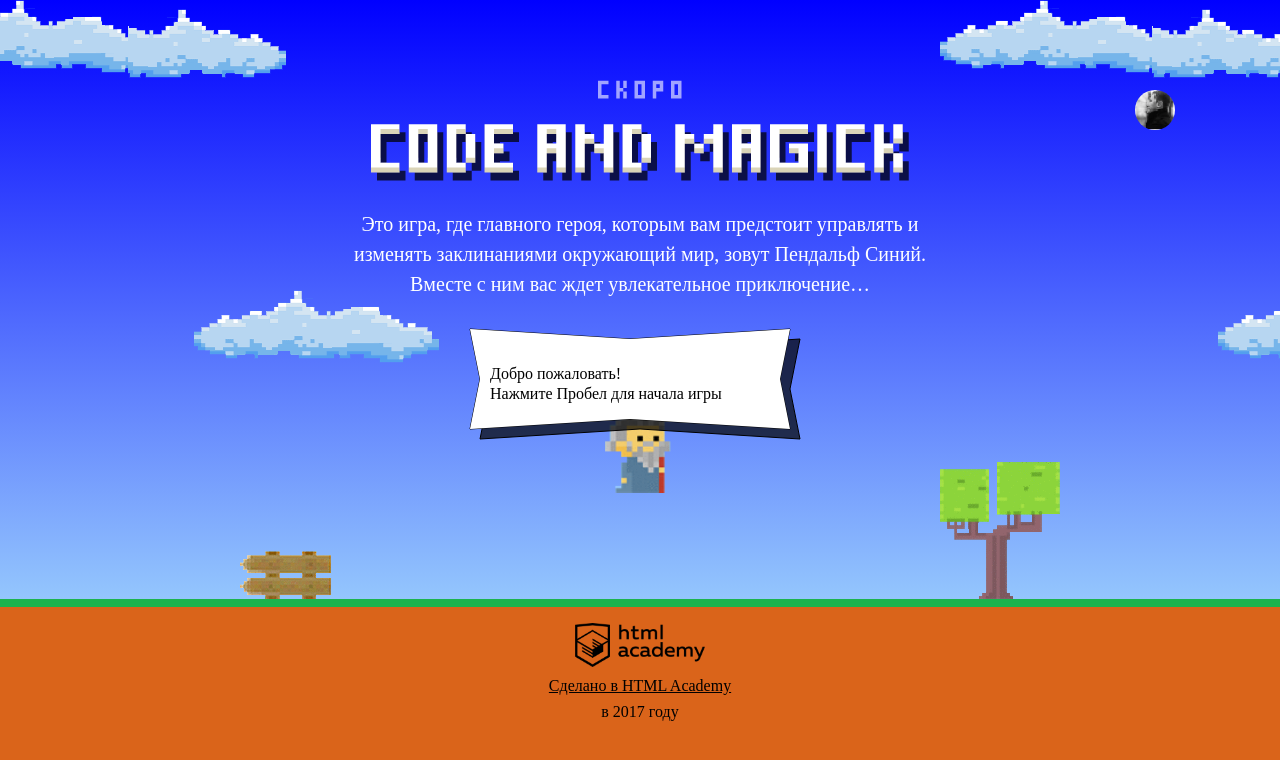
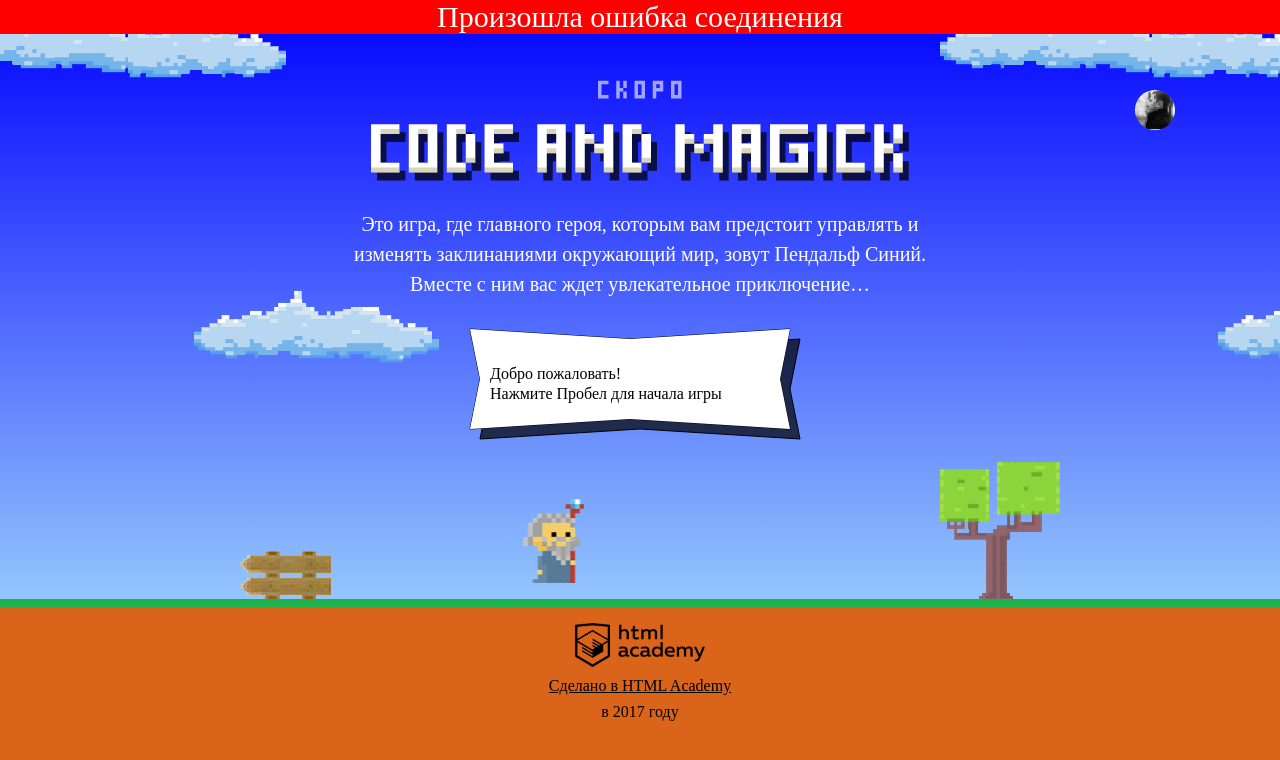
Before and after one commit to Svetlana-Gubina/369637-code-and-magick-19, a website: page index.html in a window 1280 px wide. Drawn offline with Linux system fonts and the light colour scheme; no server answers; a web font is replaced by a local one.

Commit message:
Add backend.js & divide the code into s more modules

```diff
--- a/index.html
+++ b/index.html
@@ -181,33 +181,13 @@
     <p class="setup-similar-label">Петр Петров</p>
   </div>
 </template>
-
-<script>
-  var fireballSize = 22;
-  var FIREBALL_LEFT_SPEED = 5;
-  var FIREBALL_RIGHT_SPEED = 2;
-  var wizardSpeed = 3;
-  var wizardWidth = 70;
-  var RATIO = 1.337;
-  var getWizardHeight = function() {
-    var wizardHeight = RATIO * wizardWidth;
-    return wizardHeight;
-  }
-  var getFireballSpeed = function(left) {
-    return left ? FIREBALL_LEFT_SPEED : FIREBALL_RIGHT_SPEED;
-  };
-  var getWizardX = function (width) {
-    var wizardX = width / 2 - wizardWidth / 2;
-    return wizardX;
-  };
-  var getWizardY = function (height) {
-    var wizardY = height - 2/3 * height;
-    return wizardY;
-  };
-</script>
+<script src="js/sizes.js"></script>
 <script src="js/game.js"></script>
 <script src="js/stat.js"></script>
+<script src="js/popup.js"></script>
+<script src="js/backend.js"></script>
 <script src="js/setup.js"></script>
+<script src="js/similar.js"></script>
 <script src="js/dialog.js"></script>
 <script src="js/star.js"></script>
 </body>
--- /dev/null
+++ b/js/backend.js
@@ -0,0 +1,34 @@
+'use strict';
+(function () {
+  var URL = 'https://js.dump.academy/code-and-magick/data';
+  var TARGETURL = 'https://js.dump.academy/code-and-magick';
+  window.backend = {
+    load: function (loadHandler, errorHandler) {
+      var xhr = new XMLHttpRequest();
+      xhr.responseType = 'json';
+      xhr.addEventListener('load', function () {
+        return xhr.status === 200 ? loadHandler(xhr.response) : errorHandler('Статус ответа: ' + xhr.status + ' ' + xhr.statusText);
+      });
+      xhr.addEventListener('error', function () {
+        errorHandler('Произошла ошибка соединения');
+      });
+      xhr.addEventListener('timeout', function () {
+        errorHandler('Запрос не успел выполниться за ' + xhr.timeout + 'мс');
+      });
+      xhr.timeout = 10000;
+      xhr.open('GET', URL);
+      xhr.send();
+    },
+    save: function (data, loadHandler, errorHandler) {
+      var xhr = new XMLHttpRequest();
+      xhr.addEventListener('load', function () {
+        loadHandler(xhr.response);
+      });
+      xhr.addEventListener('error', function () {
+        errorHandler('Произошла ошибка соединения');
+      });
+      xhr.open('POST', TARGETURL);
+      xhr.send(data);
+    },
+  };
+})();
--- a/js/dialog.js
+++ b/js/dialog.js
@@ -1,6 +1,6 @@
 'use strict';
 (function () {
-  var dialogHandle = window.setup.userDialog.querySelector('.upload');
+  var dialogHandle = window.popup.userDialog.querySelector('.upload');
 
   dialogHandle.addEventListener('mousedown', function (evt) {
     evt.preventDefault();
@@ -22,8 +22,8 @@
         x: moveEvt.clientX,
         y: moveEvt.clientY,
       };
-      window.setup.userDialog.style.left = (window.setup.userDialog.offsetLeft - shift.x) + 'px';
-      window.setup.userDialog.style.top = (window.setup.userDialog.offsetTop - shift.y) + 'px';
+      window.popup.userDialog.style.left = (window.popup.userDialog.offsetLeft - shift.x) + 'px';
+      window.popup.userDialog.style.top = (window.popup.userDialog.offsetTop - shift.y) + 'px';
     };
 
     var mouseUpHandler = function (upEvt) {
@@ -31,9 +31,9 @@
       if (dragged) {
         var clickListenerRemoveHandler = function (rEvt) {
           rEvt.preventDefault();
-          window.setup.userDialog.removeEventListener('click', clickListenerRemoveHandler);
+          window.popup.userDialog.removeEventListener('click', clickListenerRemoveHandler);
         };
-        window.setup.userDialog.addEventListener('click', clickListenerRemoveHandler);
+        window.popup.userDialog.addEventListener('click', clickListenerRemoveHandler);
       }
       document.removeEventListener('mousemove', mouseMoveHandler);
       document.removeEventListener('mouseup', mouseUpHandler);
--- /dev/null
+++ b/js/popup.js
@@ -0,0 +1,48 @@
+'use strict';
+(function () {
+  var userDialog = document.querySelector('.setup');
+  var setupOpen = document.querySelector('.setup-open');
+  var setupClose = userDialog.querySelector('.setup-close');
+  var TOP = '80px';
+  var LEFT = '50%';
+
+  var openUserDialog = function () {
+    window.setup.show(userDialog);
+    userDialog.style.top = TOP;
+    userDialog.style.left = LEFT;
+    setupClose.addEventListener('click', closeUserDialog);
+    document.addEventListener('keydown', escPressCloseUserDialog);
+  };
+
+  var closeUserDialog = function () {
+    window.setup.hide(userDialog);
+    document.removeEventListener('keydown', escPressCloseUserDialog);
+  };
+
+  var escPressCloseUserDialog = function (evt) {
+    if (evt.key === 'Escape') {
+      closeUserDialog();
+    }
+  };
+
+  setupOpen.addEventListener('click', function (evt) {
+    evt.preventDefault();
+    openUserDialog();
+  });
+
+  setupOpen.addEventListener('keydown', function (evt) {
+    if (evt.key === 'Enter') {
+      openUserDialog();
+    }
+  });
+
+  setupClose.addEventListener('keydown', function (evt) {
+    if (evt.key === 'Enter') {
+      closeUserDialog();
+    }
+  });
+
+  window.popup = {
+    userDialog: userDialog
+  };
+})();
--- a/js/setup.js
+++ b/js/setup.js
@@ -16,54 +16,7 @@
     return element;
   };
 
-  var userDialog = document.querySelector('.setup');
-  var setupOpen = document.querySelector('.setup-open');
-  var setupClose = userDialog.querySelector('.setup-close');
-  var TOP = '80px';
-  var LEFT = '50%';
-
-  var openUserDialog = function () {
-    show(userDialog);
-    userDialog.style.top = TOP;
-    userDialog.style.left = LEFT;
-    setupClose.addEventListener('click', closeUserDialog);
-    document.addEventListener('keydown', escPressCloseUserDialog);
-  };
-
-  var closeUserDialog = function () {
-    hide(userDialog);
-    document.removeEventListener('keydown', escPressCloseUserDialog);
-  };
-
-  var escPressCloseUserDialog = function (evt) {
-    if (evt.key === 'Escape') {
-      closeUserDialog();
-    }
-  };
-
-  setupOpen.addEventListener('click', function (evt) {
-    evt.preventDefault();
-    openUserDialog();
-  });
-
-  setupOpen.addEventListener('keydown', function (evt) {
-    if (evt.key === 'Enter') {
-      openUserDialog();
-    }
-  });
-
-  setupClose.addEventListener('keydown', function (evt) {
-    if (evt.key === 'Enter') {
-      closeUserDialog();
-    }
-  });
-
   document.querySelector('.setup-similar').classList.remove('hidden');
-  var similarListElement = document.querySelector('.setup-similar-list');
-  var similarWizardTemplate = document.getElementById('similar-wizard-template').content.querySelector('.setup-similar-item');
-
-  var WIZARD_NAMES = ['Иван', 'Хуан Себастьян', 'Мария', 'Кристоф', 'Виктор', 'Юлия', 'Люпита', 'Вашингтон'];
-  var WIZARD_LAST_NAMES = ['да Марья', 'Верон', 'Мирабелла', 'Вальц', 'Онопко', 'Топольницкая', 'Нионго', 'Ирвинг'];
   var COAT_COLORS = ['rgb(101, 137, 164)', 'rgb(241, 43, 107)', 'rgb(146, 100, 161)', 'rgb(56, 159, 117)', 'rgb(215, 210, 55)', 'rgb(0, 0, 0)'];
   var EYES_COLORS = ['black', 'red', 'blue', 'yellow', 'green'];
   var FIREBALL_COLORS = ['#ee4830', '#30a8ee', '#5ce6c0', '#e848d5', '#e6e848'];
@@ -108,40 +61,30 @@
     changeColor(wizardFireball);
   });
 
-  var Wizard = function (name) {
-    this.name = name;
-    this.lastName = getRandomOfArray(WIZARD_LAST_NAMES);
-    this.coatColor = getRandomOfArray(COAT_COLORS);
-    this.eyesColor = getRandomOfArray(EYES_COLORS);
+  var successSendHandler = function () {
+    hide(window.popup.userDialog);
   };
 
-  var getRandomWizards = function () {
-    var wizards = [];
-    for (var i = 0; i < 4; i++) {
-      var wizardElement = new Wizard(getRandomOfArray(WIZARD_NAMES));
-      wizards.push(wizardElement);
-    }
-    return wizards;
+  var errorHandler = function (errorMessage) {
+    var node = document.createElement('div');
+    node.style = 'z-index: 100; margin: 0 auto; text-align: center; background-color: red;';
+    node.style.position = 'absolute';
+    node.style.left = 0;
+    node.style.right = 0;
+    node.style.fontSize = '30px';
+    node.textContent = errorMessage;
+    document.body.insertAdjacentElement('afterbegin', node);
   };
 
-  var renderWizard = function (wizard) {
-    var wizardElement = similarWizardTemplate.cloneNode(true);
-    wizardElement.querySelector('.setup-similar-label').textContent = wizard.name + ' ' + wizard.lastName;
-    wizardElement.querySelector('.wizard-coat').style.fill = wizard.coatColor;
-    wizardElement.querySelector('.wizard-eyes').style.fill = wizard.eyesColor;
-    return wizardElement;
-  };
-
-  var fragment = document.createDocumentFragment();
-  getRandomWizards().map(function (item) {
-    fragment.appendChild(renderWizard(item));
+  var form = document.querySelector('.setup-wizard-form');
+  form.addEventListener('submit', function (evt) {
+    evt.preventDefault();
+    window.backend.save(new FormData(form), successSendHandler, errorHandler);
   });
-  similarListElement.appendChild(fragment);
-  userDialog.querySelector('.setup-similar').classList.remove('hidden');
 
   window.setup = {
-    userDialog: userDialog,
     show: show,
     hide: hide,
+    errorHandler: errorHandler,
   };
 })();
--- /dev/null
+++ b/js/similar.js
@@ -0,0 +1,23 @@
+'use strict';
+(function () {
+  var similarListElement = document.querySelector('.setup-similar-list');
+  var similarWizardTemplate = document.getElementById('similar-wizard-template').content.querySelector('.setup-similar-item');
+
+  var renderWizard = function (wizard) {
+    var wizardElement = similarWizardTemplate.cloneNode(true);
+    wizardElement.querySelector('.setup-similar-label').textContent = wizard.name;
+    wizardElement.querySelector('.wizard-coat').style.fill = wizard.coatColor;
+    wizardElement.querySelector('.wizard-eyes').style.fill = wizard.eyesColor;
+    return wizardElement;
+  };
+  var successHandler = function (wizards) {
+    var fragment = document.createDocumentFragment();
+    for (var i = 0; i < 4; i++) {
+      fragment.appendChild(renderWizard(wizards[i]));
+    }
+    similarListElement.appendChild(fragment);
+    window.popup.userDialog.querySelector('.setup-similar').classList.remove('hidden');
+  };
+
+  window.backend.load(successHandler, window.setup.errorHandler);
+})();
--- /dev/null
+++ b/js/sizes.js
@@ -0,0 +1,31 @@
+'use strict';
+(function () {
+  var FIREBALLSIZE = 22;
+  var FIREBALL_LEFT_SPEED = 5;
+  var FIREBALL_RIGHT_SPEED = 2;
+  var wizardWidth = 70;
+  var wizardSpeed = 3;
+  var RATIO = 1.337;
+  var getWizardHeight = function () {
+    var wizardHeight = RATIO * wizardWidth;
+    return wizardHeight;
+  };
+  var getFireballSpeed = function (left) {
+    return left ? FIREBALL_LEFT_SPEED : FIREBALL_RIGHT_SPEED;
+  };
+  var getWizardX = function (width) {
+    var wizardX = width / 2 - wizardWidth / 2;
+    return wizardX;
+  };
+  var getWizardY = function (height) {
+    var wizardY = height - 2 / 3 * height - getWizardHeight() / 2;
+    return wizardY;
+  };
+  window.sizes = {
+    FIREBALLSIZE: FIREBALLSIZE,
+    getFireballSpeed: getFireballSpeed,
+    wizardSpeed: wizardSpeed,
+    getWizardX: getWizardX,
+    getWizardY: getWizardY
+  };
+})();
--- a/js/star.js
+++ b/js/star.js
@@ -12,7 +12,7 @@
       left: box.left + pageXOffset,
     };
   };
-  window.setup.userDialog.coords = getCoords(window.setup.userDialog);
+  window.popup.userDialog.coords = getCoords(window.popup.userDialog);
 
   star.addEventListener('mousedown', function (evt) {
     targetCell.style.outline = '2px solid yellow';
@@ -46,14 +46,14 @@
       if (starPosition.x < 0) {
         starPosition.x = 0;
       }
-      if (starPosition.x > window.setup.userDialog.offsetWidth - star.offsetWidth) {
-        starPosition.x = window.setup.userDialog.offsetWidth - star.offsetWidth;
+      if (starPosition.x > window.popup.userDialog.offsetWidth - star.offsetWidth) {
+        starPosition.x = window.popup.userDialog.offsetWidth - star.offsetWidth;
       }
       if (starPosition.y < 0) {
         starPosition = 0;
       }
-      if (starPosition.y > window.setup.userDialog.offsetHeight - star.offsetHeight) {
-        starPosition.x = window.setup.userDialog.offsetHeight - star.offsetHeight;
+      if (starPosition.y > window.popup.userDialog.offsetHeight - star.offsetHeight) {
+        starPosition.x = window.popup.userDialog.offsetHeight - star.offsetHeight;
       }
       star.style.left = starPosition.x + 'px';
       star.style.top = starPosition.y + 'px';
@@ -71,8 +71,8 @@
       var getRelCoords = function (elem) {
         var box = elem.getBoundingClientRect();
         return {
-          top: box.top + pageYOffset - getCoords(window.setup.userDialog).top,
-          left: box.left + pageXOffset - getCoords(window.setup.userDialog).left,
+          top: box.top + pageYOffset - getCoords(window.popup.userDialog).top,
+          left: box.left + pageXOffset - getCoords(window.popup.userDialog).left,
         };
       };
 
```
